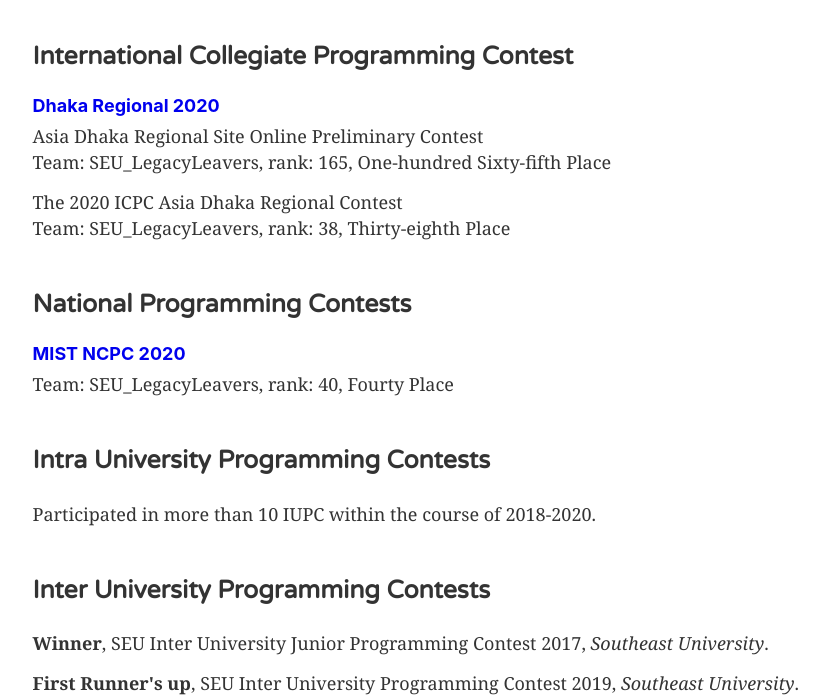
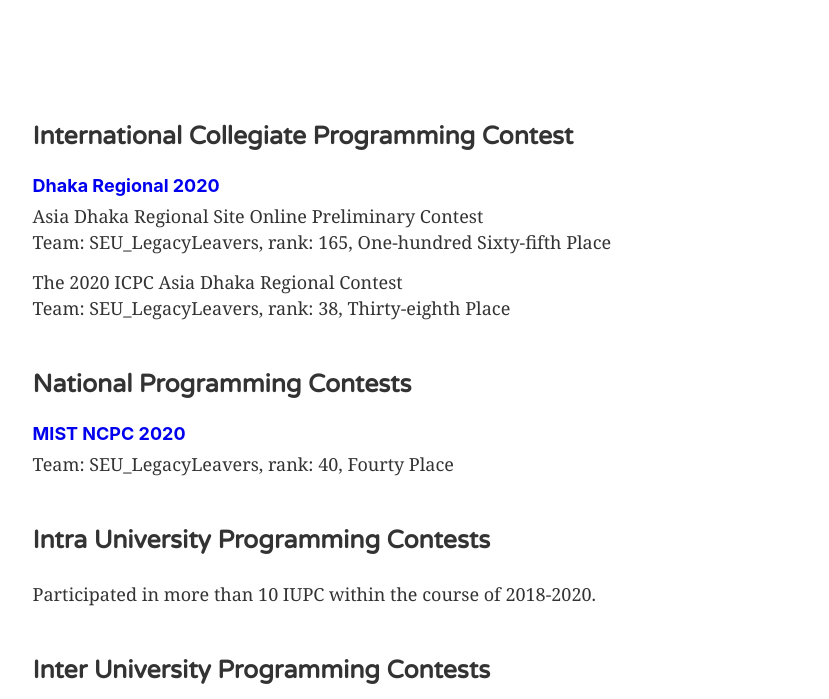
Before and after one commit to ar-pavel/Portfolio-ract, a Gatsby site: page / in a window 1280 px wide. Shown: the part 645-1344 px from the top of the page, without its empty margins (147-976 px from the left). Built offline with nearby package versions, Linux system fonts and the light colour scheme; Gatsby itself is replaced by a stand-in of ours.

Commit message:
revision v1.1

```diff
--- a/src/components/CompetitiveProgramming.js
+++ b/src/components/CompetitiveProgramming.js
@@ -6,7 +6,7 @@
 
 const CompetitiveProgramming = () => (
   <>
-    <div className="page">
+    <div className="page" style={{ paddingTop: "100px" }}>
       <SEO title="Competitive Programming" />
       <div>
         <p className="icpc">
```
